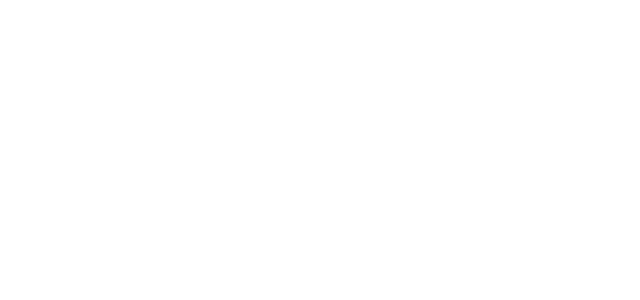
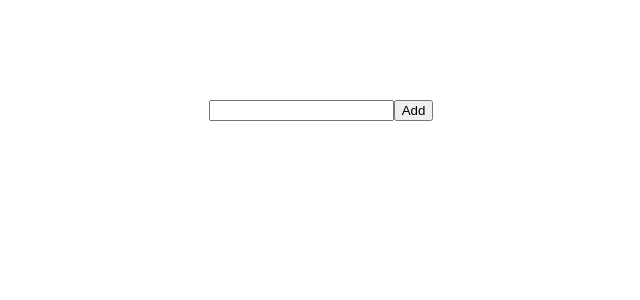
Before and after one commit to nidadinch/ToDo-App-Frontend, a Vue app: page / in a window 1280 px wide. Shown: the top 300 px of the page, without its empty margins (319-959 px from the left). Built offline with nearby package versions, Linux system fonts and the light colour scheme.

Commit message:
add input and button implementation

```diff
--- a/src/components/List.vue
+++ b/src/components/List.vue
@@ -1,5 +1,7 @@
 <template>
   <div>
+    <input id="input" name="textbox">
+    <button class="add-button" @click="">Add</button>
     <ul class="todo-list">
       <li class="todo-list-item"
            v-for="item in items"
```
